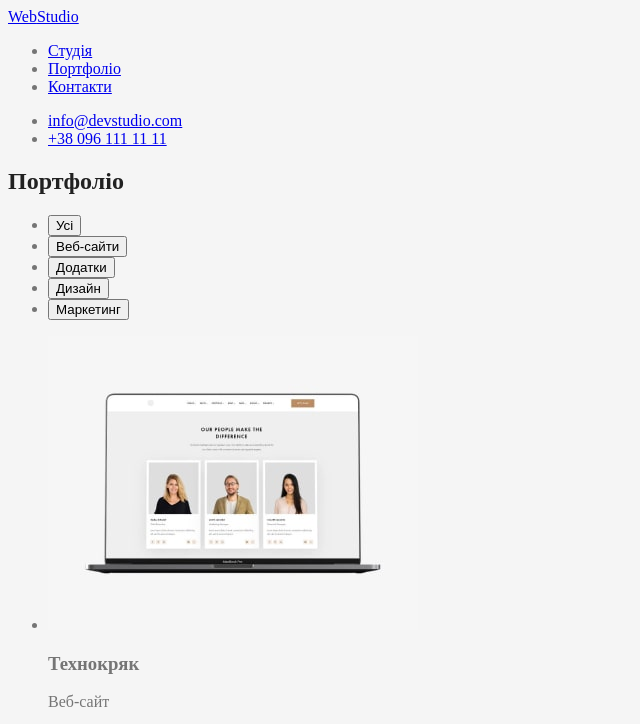
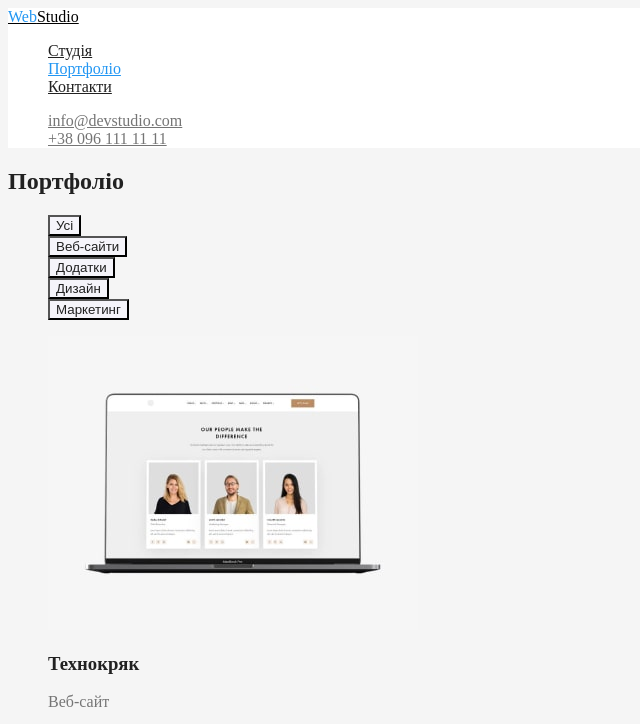
Before and after one commit to Kcepriu/goit-markup-hw-02, a plain HTML site: page portfolio.html in a window 1280 px wide. Shown: the top 724 px of the page, without its empty margins (0-640 px from the left). Drawn offline with Linux system fonts and the light colour scheme.

Commit message:
add style button, link navigation, title portfolio

```diff
--- a/css/style.css
+++ b/css/style.css
@@ -22,6 +22,7 @@
   --white-color-background: #FFFFFF;
   --footer-color-background: #2F303A;
   --footer-text-color: rgba(255, 255, 255, 0.6);
+  --primary-button-background: #F5F4FA;
 
  }
 
@@ -60,6 +61,9 @@
     color: var(--accent-color);
   }
 
+.site-nav .link.current {
+  color: var(--accent-color);
+}
  .auth-nav .list:hover,
  .auth-nav .list:focus {
   color: var(--accent-color);
@@ -84,6 +88,10 @@
   color: var(--title-text-color);
  }
 
+/* portfolio */
+ .portfolio .title {
+   color: var(--title-text-color);
+ }
 
  /* footer */
  .footer {
@@ -93,7 +101,7 @@
  .footer .address {
   color: var(--footer-text-color);
  }
- .footer .google-map {
+ .footer .address-map {
   color: var(--white-color-background);
  }
 
@@ -101,3 +109,22 @@
  .footer .address:focus {
    color: var(--accent-color);
  }
+
+ /* Button */
+ .button {
+  color: var(--title-text-color);
+  background-color: var(--primary-button-background);
+  cursor: pointer;
+
+ }
+
+ .button.primary {
+  color: var(--white-color-background);
+  background-color: var(--accent-color);
+ }
+
+ .button.filter:hover,
+ .button.filter:focus {
+  color: var(--white-color-background);
+  background-color: var(--accent-color);
+ }
--- a/portfolio.html
+++ b/portfolio.html
@@ -9,41 +9,41 @@
     <link rel="stylesheet" href="./css/style.css" />
   </head>
   <body>
-    <header>
-      <a href="./index.html"><span>Web</span>Studio</a>
+    <header class="header">
+      <a class="logo" href="./index.html"><span class="logo-accent">Web</span>Studio</a>
       <nav>
-        <ul>
-          <li><a href="./index.html">Студія</a></li>
-          <li><a href="./portfolio.html">Портфоліо</a></li>
-          <li><a href="#address">Контакти</a></li>
+        <ul class="site-nav list">
+          <li><a class="link" href="./index.html">Студія</a></li>
+          <li><a class="link current" href="./portfolio.html">Портфоліо</a></li>
+          <li><a class="link" href="#address">Контакти</a></li>
         </ul>
       </nav>
 
-      <ul>
+      <ul class="auth-nav list">
         <li>
-          <a href="mailto:info@devstudio.com">info@devstudio.com</a>
+          <a class="list" href="mailto:info@devstudio.com">info@devstudio.com</a>
         </li>
-        <li><a href="tel:+380961111111">+38 096 111 11 11</a></li>
+        <li><a class="list" href="tel:+380961111111">+38 096 111 11 11</a></li>
       </ul>
     </header>
 
     <main>
       <section class="section">
         <h2 class="section-title">Портфоліо</h2>
-        <ul>
-          <li><button type="button">Усі</button></li>
-          <li><button type="button">Веб-сайти</button></li>
-          <li><button type="button">Додатки</button></li>
-          <li><button type="button">Дизайн</button></li>
-          <li><button type="button">Маркетинг</button></li>
+        <ul class="list">
+          <li><button class="button filter" type="button">Усі</button></li>
+          <li><button class="button filter" type="button">Веб-сайти</button></li>
+          <li><button class="button filter" type="button">Додатки</button></li>
+          <li><button class="button filter" type="button">Дизайн</button></li>
+          <li><button class="button filter" type="button">Маркетинг</button></li>
         </ul>
 
-        <ul>
+        <ul class="portfolio list">
           <li>
             <a href="">
               <img src="./images/portfolio/portfolio-laptop.jpg" alt="Ноутбук" width="370"
             /></a>
-            <h3>Технокряк</h3>
+            <h3 class="title">Технокряк</h3>
             <p>Веб-сайт</p>
           </li>
           <li>
@@ -53,7 +53,7 @@
                 alt="Баскетболісти"
                 width="370"
             /></a>
-            <h3>Постер New Orlean vs Golden Star</h3>
+            <h3 class="title">Постер New Orlean vs Golden Star</h3>
             <p>Дизайн</p>
           </li>
           <li>
@@ -63,21 +63,21 @@
                 alt="Ресторан Seafood"
                 width="370"
             /></a>
-            <h3>Ресторан Seafood</h3>
+            <h3 class="title">Ресторан Seafood</h3>
             <p>Додаток</p>
           </li>
           <li>
             <a href="">
               <img src="./images/portfolio/portfolio-prime.jpg" alt="Навушники" width="370"
             /></a>
-            <h3>Проєкт Prime</h3>
+            <h3 class="title">Проєкт Prime</h3>
             <p>Маркетинг</p>
           </li>
           <li>
             <a href="">
               <img src="./images/portfolio/portfolio-boxes.jpg" alt="Дві коробки" width="370"
             /></a>
-            <h3>Проєкт Boxes</h3>
+            <h3 class="title">Проєкт Boxes</h3>
             <p>Додаток</p>
           </li>
           <li>
@@ -87,7 +87,7 @@
                 alt="Моноблок iMac"
                 width="370"
             /></a>
-            <h3>Inspiration has no Borders</h3>
+            <h3 class="title">Inspiration has no Borders</h3>
             <p>Веб-сайт</p>
           </li>
           <li>
@@ -97,21 +97,21 @@
                 alt="Розгорнута книга"
                 width="370"
             /></a>
-            <h3>Видання Limited Edition</h3>
+            <h3 class="title">Видання Limited Edition</h3>
             <p>Дизайн</p>
           </li>
           <li>
             <a href="">
               <img src="./images/portfolio/portfolio-lab.jpg" alt="Бірка" width="370"
             /></a>
-            <h3>Проєкт LAB</h3>
+            <h3 class="title">Проєкт LAB</h3>
             <p>Маркетинг</p>
           </li>
           <li>
             <a href="">
               <img src="./images/portfolio/portfolio-growing.jpg" alt="Ноутбук" width="370"
             /></a>
-            <h3>Growing Business</h3>
+            <h3 class="title">Growing Business</h3>
             <p>Додаток</p>
           </li>
         </ul>
```
Also changed, not shown: index.html (+3 -3 lines).
